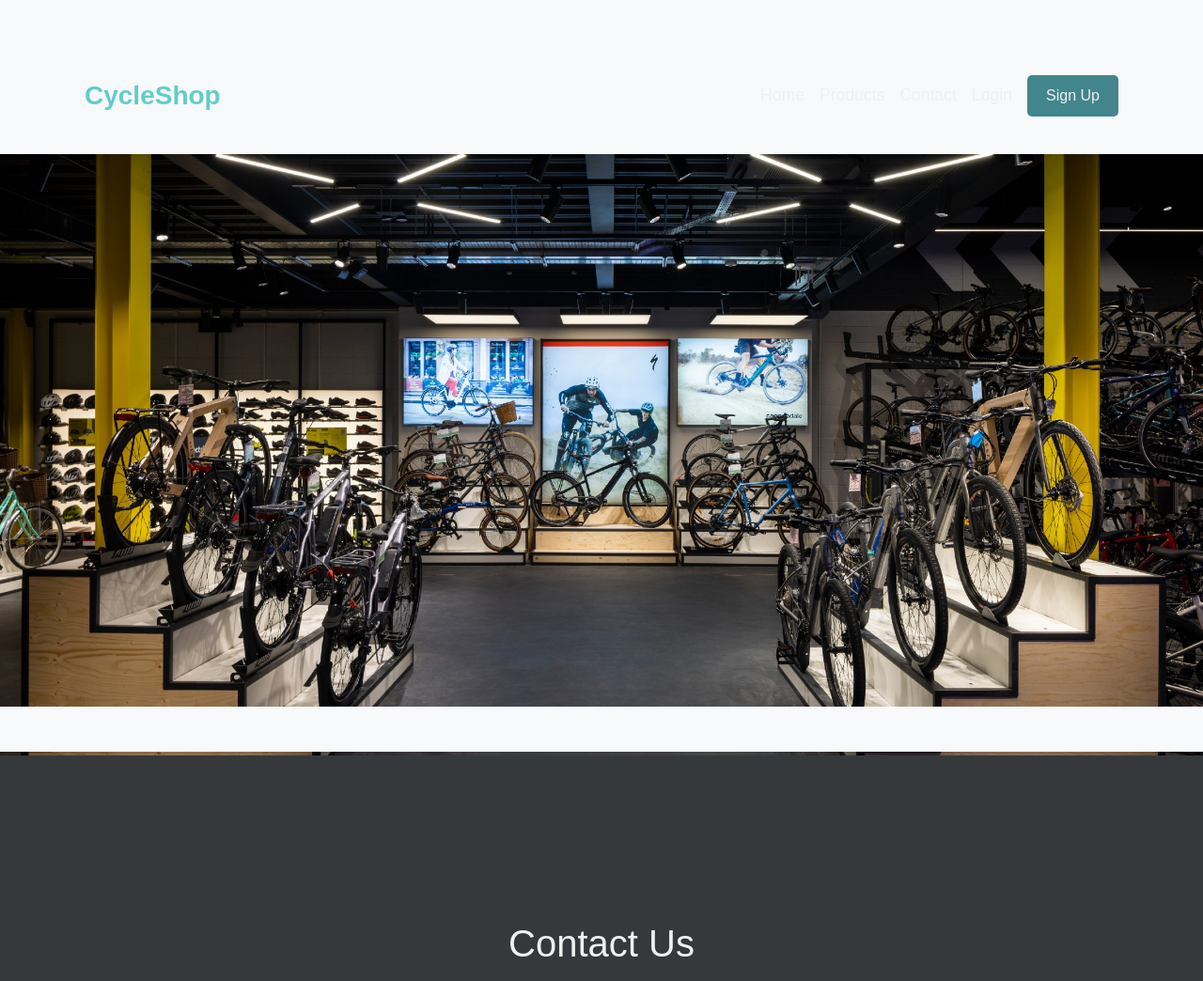
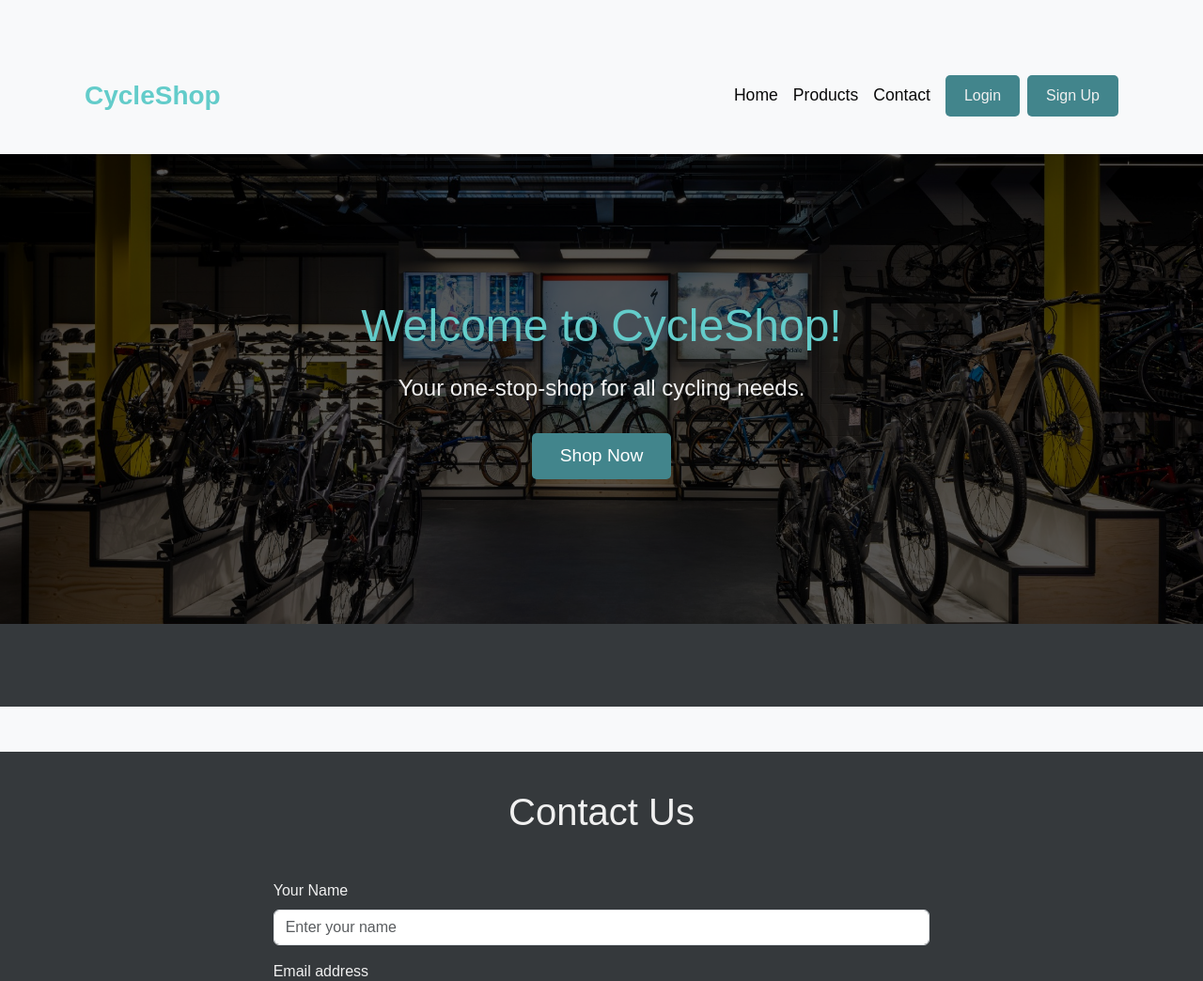
Before and after one commit to trxdave/cycleshop, a Django app: page /contact/ in a window 1280 px wide. Shown: the top 1044 px of the page at 94% size. Run offline with Django 5.2, Linux system fonts and the light colour scheme.

Commit message:
intro overlay on hero-images

```diff
--- a/cycleshop/settings.py
+++ b/cycleshop/settings.py
@@ -26,7 +26,7 @@ SECRET_KEY = 'django-insecure-st7^iy4uyns2y9&=@5-g1&)c@f0h+hh@gg0*512*5)5%$$0w5g
 # SECURITY WARNING: don't run with debug turned on in production!
 DEBUG = True
 
-ALLOWED_HOSTS = ['8000-trxdave-cycleshop-4jxsquub6ns.ws.codeinstitute-ide.net']
+ALLOWED_HOSTS = ['8000-trxdave-cycleshop-muujzi0lnq9.ws.codeinstitute-ide.net']
 
 
 # Application definition
--- a/cycleshop/templates/cycleshop/home.html
+++ b/cycleshop/templates/cycleshop/home.html
@@ -3,9 +3,5 @@
 {% block title %}Home | CycleShop{% endblock %}
 
 {% block content %}
-    <section class="intro">
-        <h2>Welcome to CycleShop!</h2>
-        <p>Your one-stop-shop for all cycling needs.</p>
-        <a href="{% url 'products:product_list' %}" class="btn">Shop Now</a>
-    </section>
+
 {% endblock %}
--- a/static/css/styles.css
+++ b/static/css/styles.css
@@ -9,13 +9,13 @@ body {
 /* Logo */
 .logo-text {
     font-family: 'Montserrat', sans-serif;
-    font-size: 2rem;
+    font-size: 3rem;
     font-weight: 700;
     color: #63CCCA;
     text-transform: uppercase;
     letter-spacing: 2px;
     background: linear-gradient(90deg, #63CCCA, #5DA399);
-    -webkit-background-clip: text;
+
     -webkit-text-fill-color: transparent;
 }
 
@@ -44,7 +44,7 @@ header {
 }
 
 .nav-link {
-    color: #F0F0F0 !important;
+    color: #0a0a0a !important;
     font-size: 1.1rem;
 }
 
@@ -67,15 +67,57 @@ header {
 
 /* Hero Image Styles */
 .hero-image-container {
+    position: relative;
     width: 100%;
-    position: relative;
+    height: 500px;
     overflow: hidden;
 }
 
 .hero-image {
     width: 100%;
-    max-height: 500%;
+    height: 100%;
     object-fit: cover;
+    filter: brightness(70%); /* Darken the image for better contrast with text */
+}
+
+.hero-overlay {
+    position: absolute;
+    top: 0;
+    left: 0;
+    width: 100%;
+    height: 100%;
+    display: flex;
+    justify-content: center;
+    align-items: center;
+    color: white;
+    text-align: center;
+    background-color: rgba(0, 0, 0, 0.5); /* Transparent black background over image */
+}
+
+.hero-overlay .intro h2 {
+    font-size: 3rem;
+    margin-bottom: 20px;
+    color: #63CCCA; /* Use the primary color for headings */
+}
+
+.hero-overlay .intro p {
+    font-size: 1.5rem;
+    margin-bottom: 30px;
+    color: #F0F0F0; /* Light color for the description */
+}
+
+.hero-overlay .intro .btn {
+    font-size: 1.2rem;
+    padding: 10px 30px;
+    background-color: #42858C;
+    color: white;
+    border: none;
+    border-radius: 5px;
+}
+
+.hero-overlay .intro .btn:hover {
+    background-color: #63CCCA;
+    color: #35393C;
 }
 
 /* Content Styles */
--- a/templates/base.html
+++ b/templates/base.html
@@ -49,7 +49,7 @@
 
                             <!-- Authentication Links -->
                             <li class="nav-item">
-                                <a class="nav-link" href="#">Login</a>
+                                <a class="btn btn-primary ms-2" href="#">Login</a>
                             </li>
                             <li class="nav-item">
                                 <a class="btn btn-primary ms-2" href="#">Sign Up</a>
@@ -63,6 +63,13 @@
     <!-- Hero Section -->
      <section class="hero-image-container">
         <img src="{% static 'images/hero-image.jpg' %}" class="hero-image img-fluid" alt="CycleShop Hero Image">
+        <div class="hero-overlay">
+            <div class="intro">
+                <h2>Welcome to CycleShop!</h2>
+                <p>Your one-stop-shop for all cycling needs.</p>
+                <a href="{% url 'products:product_list' %}" class="btn btn-primary">Shop Now</a>
+            </div>
+        </div>
      </section>
 
     <main>
```
Also changed, not shown: .gitpod.yml (added).
